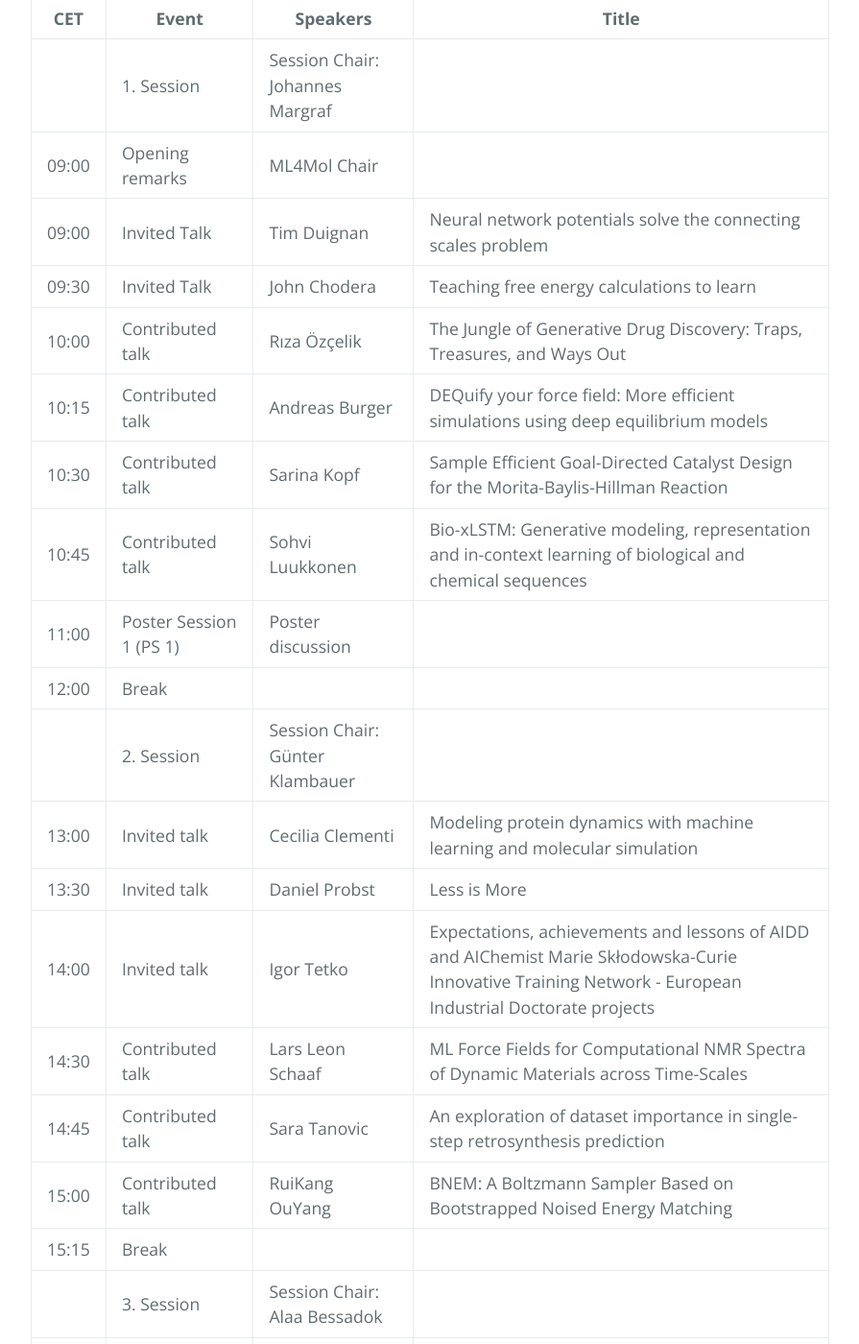
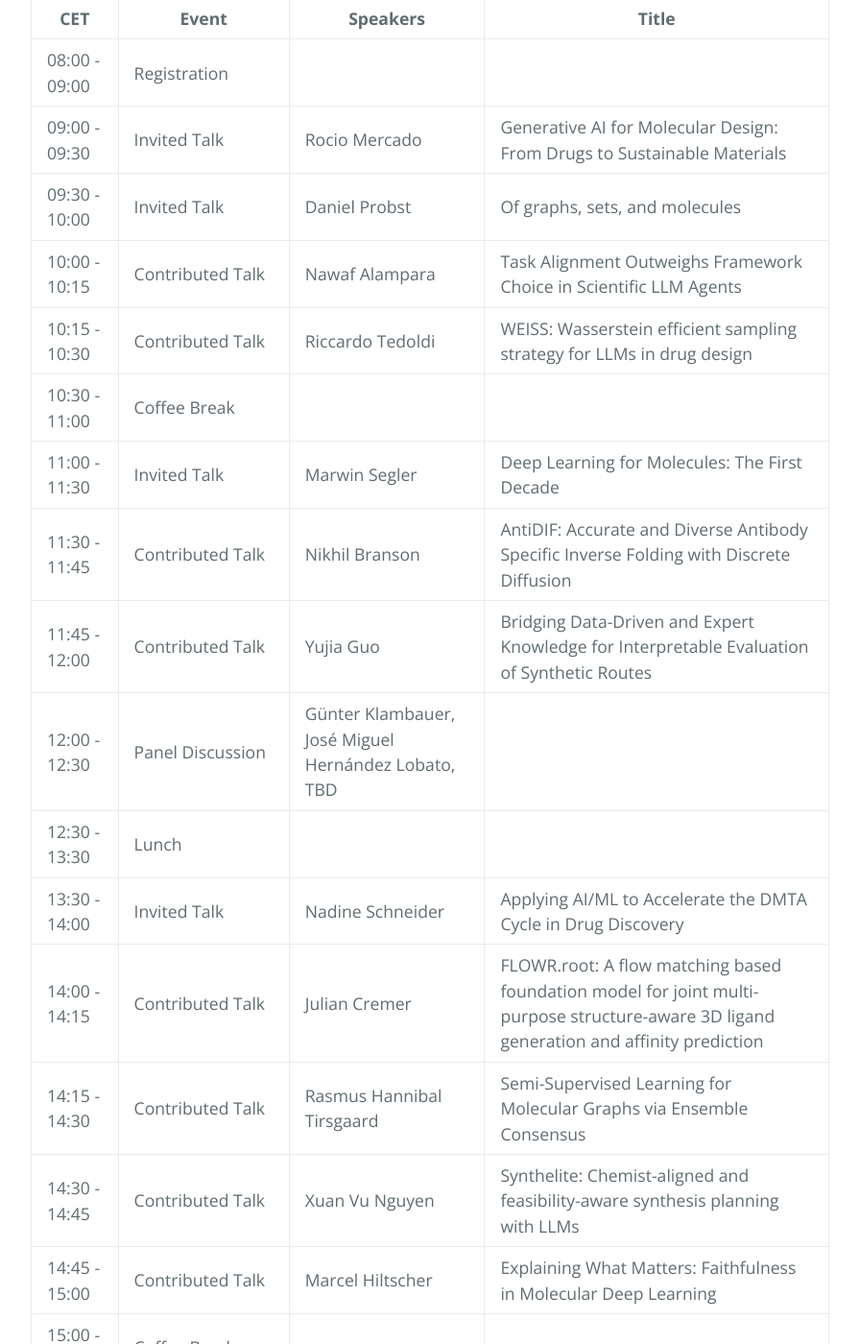
Before and after one commit to moleculediscovery/workshop2024, a Jekyll site: the page built from index.md, in a window 1280 px wide and 1400 px high, scrolled down 1488 px. Shown: the whole window at 96% size, without its empty margins (192-1087 px from the left). Built offline with Jekyll 4.4.1, drawn with Linux system fonts in a browser that asks for light colours; our own code applies the rules of GitHub Pages for plain Markdown files; some of the changed text lies outside the part shown.

Commit message:
Update event schedule and add new sessions

```diff
--- a/index.md
+++ b/index.md
@@ -17,32 +17,30 @@ The workshop will be open to everyone without a registration fee. You can regist
 Fri, Dec 6th, 09:00 am - 6:00 pm, CET; venue: Fritz Haber Institute of the Max Planck Society, Berlin; online at Zoom
 
 
-| CET             |	Event             |	Speakers             | Title |
-| ----            |----                |----                 |----------|
-|              | 1. Session            | Session Chair: Johannes Margraf           |             	 |
-| 09:00             |	Opening remarks            | ML4Mol Chair             |	 |
-| 09:00             |	Invited Talk             | Tim Duignan | Neural network potentials solve the connecting scales problem |
-| 09:30             |	Invited Talk             | John Chodera | Teaching free energy calculations to learn |
-| 10:00             |	Contributed talk             | Rıza Özçelik | The Jungle of Generative Drug Discovery: Traps, Treasures, and Ways Out |
-| 10:15             |	Contributed talk             | Andreas Burger | DEQuify your force field: More efficient simulations using deep equilibrium models |
-| 10:30             |	Contributed talk             | Sarina Kopf | Sample Efficient Goal-Directed Catalyst Design for the Morita-Baylis-Hillman Reaction |
-| 10:45             |	Contributed talk             | Sohvi Luukkonen | Bio-xLSTM: Generative modeling, representation and in-context learning of biological and chemical sequences |
-| 11:00             |	Poster Session 1 (PS 1)             | Poster discussion |	|
-| 12:00             |	Break             |				 |
-|              | 2. Session            | Session Chair: Günter Klambauer |             	 |
-| 13:00             |	Invited talk             | Cecilia Clementi  | Modeling protein dynamics with machine learning and molecular simulation|
-| 13:30             |	Invited talk             | Daniel Probst | Less is More  |
-| 14:00             |	Invited talk             | Igor Tetko |	Expectations, achievements and lessons of AIDD and AIChemist Marie Skłodowska-Curie Innovative Training Network - European Industrial Doctorate projects |
-| 14:30             |	Contributed talk             | Lars Leon Schaaf | ML Force Fields for Computational NMR Spectra of Dynamic Materials across Time-Scales |
-| 14:45             |	Contributed talk             | Sara Tanovic | An exploration of dataset importance in single-step retrosynthesis prediction |
-| 15:00             |	Contributed talk             | RuiKang OuYang | BNEM: A Boltzmann Sampler Based on Bootstrapped Noised Energy Matching |
-| 15:15             |	Break             |		 | |
-|              | 3. Session            | Session Chair: Alaa Bessadok |             	 |
-| 15:45             |	Invited talk             | Jutta Rogal | Mapping phase diagrams with deep generative models |
-| 16:15             |	Invited talk             | Jian Tang |	Geometric Deep Learning for Protein Design |
-| 16:45             |	Poster Session 2 (PS 2)             | Poster discussion   |	 |
-| 17:15             |	Retreat of ELLIS fellows         |  |	 |
-| 18:00             |	End & Closing remarks            |              | |
+| CET           | Event                           | Speakers                                   | Title                                                                                      |
+| ------------- | -------------------------------- | ------------------------------------------ | ------------------------------------------------------------------------------------------ |
+| 08:00 - 09:00 | Registration                     |                                            |                                                                                            |
+| 09:00 - 09:30 | Invited Talk                     | Rocio Mercado                              | Generative AI for Molecular Design: From Drugs to Sustainable Materials                    |
+| 09:30 - 10:00 | Invited Talk                     | Daniel Probst                              | Of graphs, sets, and molecules                                                             |
+| 10:00 - 10:15 | Contributed Talk                 | Nawaf Alampara                             | Task Alignment Outweighs Framework Choice in Scientific LLM Agents                         |
+| 10:15 - 10:30 | Contributed Talk                 | Riccardo Tedoldi                           | WEISS: Wasserstein efficient sampling strategy for LLMs in drug design                     |
+| 10:30 - 11:00 | Coffee Break                     |                                            |                                                                                            |
+| 11:00 - 11:30 | Invited Talk                     | Marwin Segler                              | Deep Learning for Molecules: The First Decade                                              |
+| 11:30 - 11:45 | Contributed Talk                 | Nikhil Branson                             | AntiDIF: Accurate and Diverse Antibody Specific Inverse Folding with Discrete Diffusion    |
+| 11:45 - 12:00 | Contributed Talk                 | Yujia Guo                                  | Bridging Data-Driven and Expert Knowledge for Interpretable Evaluation of Synthetic Routes |
+| 12:00 - 12:30 | Panel Discussion                 | Günter Klambauer, José Miguel Hernández Lobato, TBD |                                                                                            |
+| 12:30 - 13:30 | Lunch                            |                                            |                                                                                            |
+| 13:30 - 14:00 | Invited Talk                     | Nadine Schneider                           | Applying AI/ML to Accelerate the DMTA Cycle in Drug Discovery                              |
+| 14:00 - 14:15 | Contributed Talk                 | Julian Cremer                              | FLOWR.root: A flow matching based foundation model for joint multi-purpose structure-aware 3D ligand generation and affinity prediction |
+| 14:15 - 14:30 | Contributed Talk                 | Rasmus Hannibal Tirsgaard                  | Semi-Supervised Learning for Molecular Graphs via Ensemble Consensus                       |
+| 14:30 - 14:45 | Contributed Talk                 | Xuan Vu Nguyen                             | Synthelite: Chemist-aligned and feasibility-aware synthesis planning with LLMs             |
+| 14:45 - 15:00 | Contributed Talk                 | Marcel Hiltscher                           | Explaining What Matters: Faithfulness in Molecular Deep Learning                           |
+| 15:00 - 15:30 | Coffee Break                     |                                            |                                                                                            |
+| 15:30 - 16:00 | ELLIS UnConference Welcome       |                                            |                                                                                            |
+| 16:00 - 16:30 | Retreat of Program Fellows       |                                            |                                                                                            |
+| 16:00 - 18:00 | Poster session                   |                                            |                                                                                            |
+| 18:00 - 20:00 | Reception                        |                                            |                                                                                            |
+
 
 
 
```
